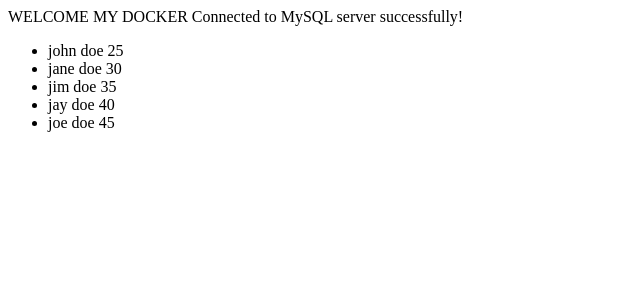
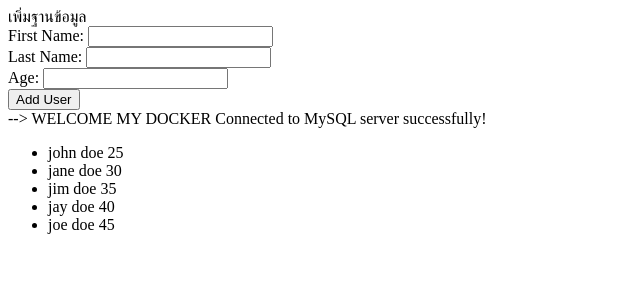
Before and after one commit to Tanawit-code/Docker-php-mysql, a PHP site: page / in a window 1280 px wide. Shown: the top 300 px of the page, without its empty margins (0-640 px from the left). Run offline with PHP 8.4, Linux system fonts and the light colour scheme; data comes from the database, SQL or seed files in the repository; data that the repository does not hold is empty.

Commit message:
Update nav.php
เพิ่ม from

```diff
--- a/php/src/nav.php
+++ b/php/src/nav.php
@@ -1,8 +1,27 @@
 <nav>
-    <ul>
+    <!-- <ul>
         <li><a href="#">Home</a></li>
         <li><a href="#">About</a></li>
         <li><a href="#">Blog</a></li>
         <li><a href="#">Contact</a></li>
-    </ul>
+    </ul> -->
+
+    <?php  echo "เพิ่มฐานข้อมูล"  ?>
+
+    <form method="POST">
+    <label>First Name:</label>
+    <input type="text" name="first_name" required>
+    <br>
+
+    <label>Last Name:</label>
+    <input type="text" name="last_name" required>
+    <br>
+
+    <label>Age:</label>
+    <input type="number" name="age" required>
+    <br>
+
+    <button type="submit" name="submit">Add User</button>
+</form>
+
 </nav>
```
